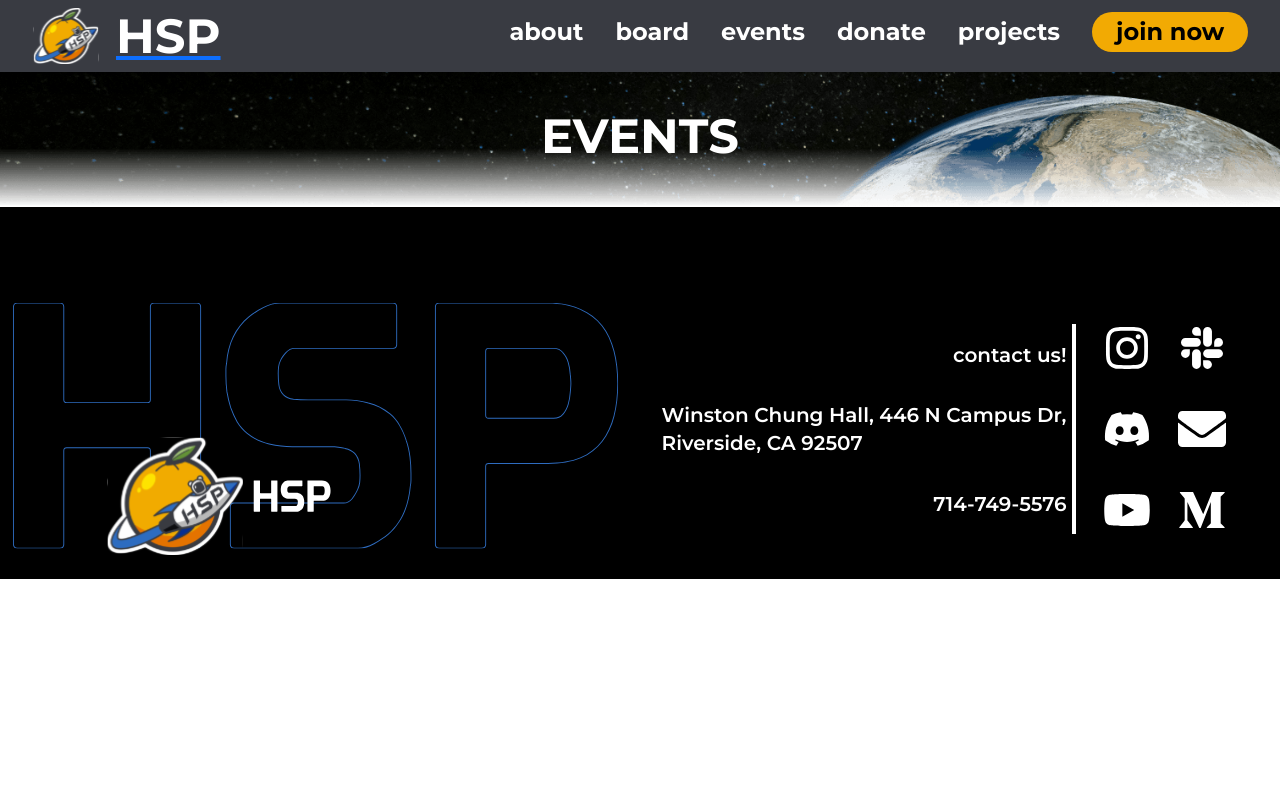
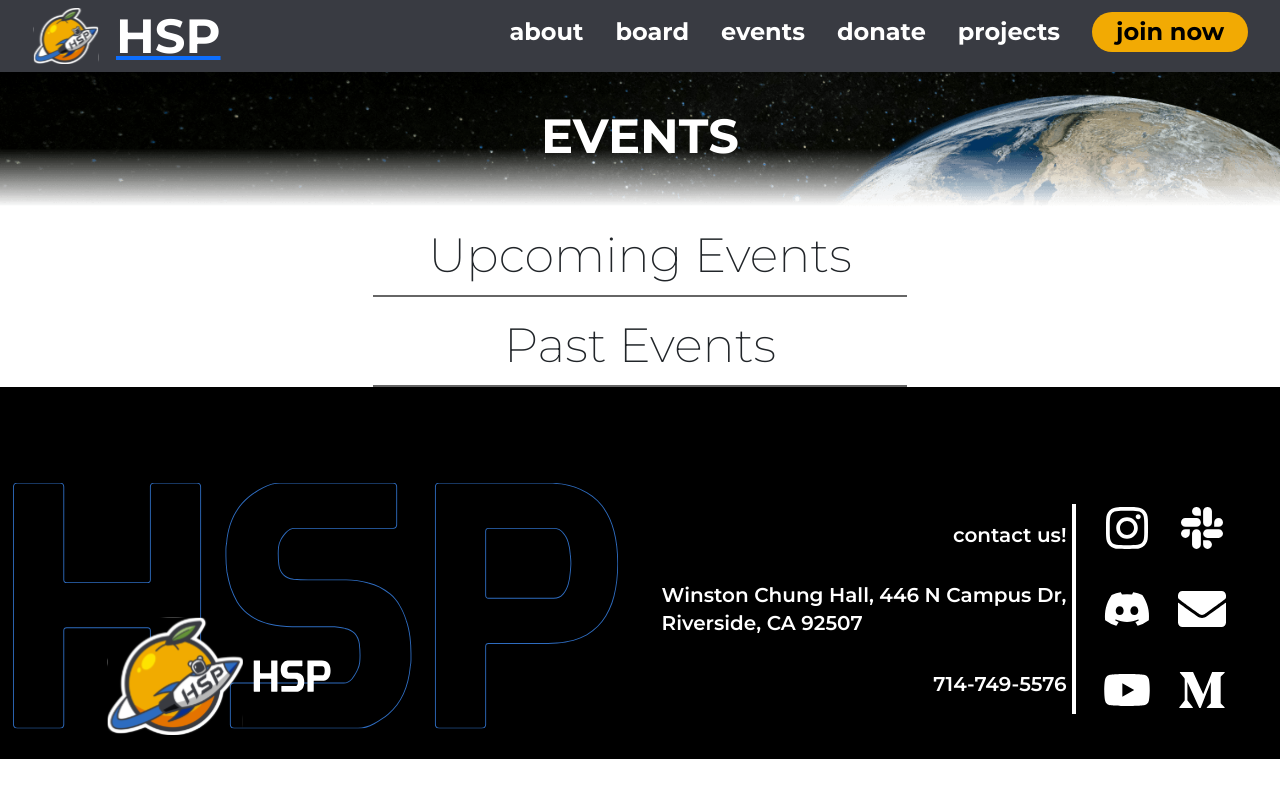
Before and after one commit to acm-ucr/hsp-website, a Next.js app: page /events in a window 1280 px wide. Built offline with nearby package versions, Linux system fonts and the light colour scheme.

Commit message:
LeadsTitle.js changed into Header.js

```diff
--- a/src/app/board/page.js
+++ b/src/app/board/page.js
@@ -1,10 +1,12 @@
 import React from "react";
 import Team from "@/components/board/Team";
 import PageTitle from "@/components/PageTitle";
+
 const page = () => {
   return (
     <div>
       <PageTitle title="OUR TEAM" />
+
       <Team />
     </div>
   );
--- a/src/app/events/page.js
+++ b/src/app/events/page.js
@@ -1,9 +1,13 @@
 import React from "react";
 import PageTitle from "@/components/PageTitle";
+import HeaderTitle from "@/components/board/Header";
+
 const page = () => {
   return (
     <div>
       <PageTitle title="EVENTS" />
+      <HeaderTitle Name={"Upcoming Events"} />
+      <HeaderTitle Name={"Past Events"} />
     </div>
   );
 };
--- a/src/components/board/LeadTitle.js
+++ b/src/components/board/Header.js
@@ -3,7 +3,7 @@ import React from "react";
 const LeadTitle = ({ Name }) => {
   return (
     <div className="font-extralight text-center text-5xl font-montserrat w-full mt-4">
-      {Name} leads
+      {Name}
       <div className="w-5/12 h-0.5 mx-auto bg-black/60 mt-3" />
     </div>
   );
--- a/src/components/board/Team.js
+++ b/src/components/board/Team.js
@@ -1,11 +1,11 @@
 import React from "react";
 import Profile from "@/components/board/Profile";
-import LeadTitle from "./LeadTitle";
+import LeadTitle from "./Header";
 import BOARD from "@/data/Board";
 const Team = () => {
   return (
     <div className="flex flex-col justify-center items-center w-full my-10">
-      <LeadTitle Name="executive" />
+      <LeadTitle Name="executive leads" />
       <br />
       <div className="flex flex-wrap items-end justify-center w-10/12 space-x-4 space-y-4">
         {BOARD[0].map((person, index) => (
@@ -22,7 +22,7 @@ const Team = () => {
           />
         ))}
       </div>
-      <LeadTitle Name="technical" />
+      <LeadTitle Name="technical leads" />
       <br />
       <div className="flex flex-wrap items-end justify-center w-10/12 space-x-4 space-y-4">
         {BOARD[1].map((person, index) => (
```
